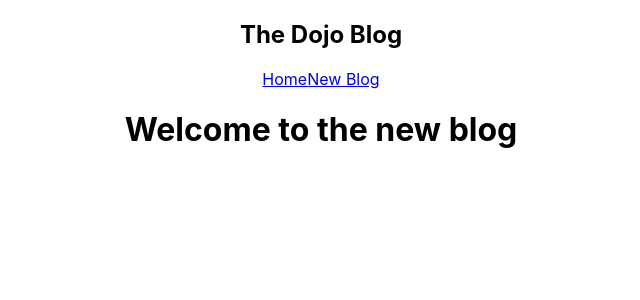
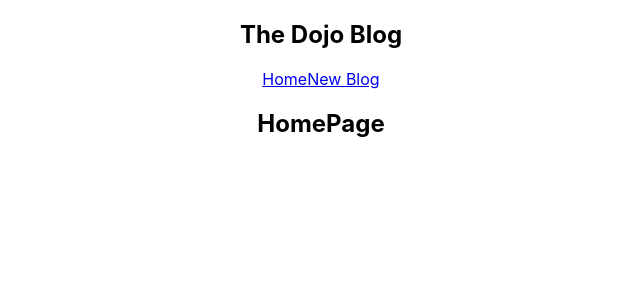
Before and after one commit to ryanminjaeshin/react-recap, a React (Create React App) app: page / in a window 1280 px wide. Shown: the top 300 px of the page, without its empty margins (319-959 px from the left). Built offline with nearby package versions, Linux system fonts and the light colour scheme.

Commit message:
add Home

```diff
--- a/src/App.js
+++ b/src/App.js
@@ -1,5 +1,6 @@
 import './App.css';
 import Navbar from './Navbar';
+import Home from './Home';
 
 function App() {
   const title = 'Welcome to the new blog';
@@ -8,7 +9,7 @@ function App() {
     <div className="App">
       <Navbar />
       <div className="content">
-        <h1>{title}</h1>
+        <Home />
       </div>
     </div>
   );
--- /dev/null
+++ b/src/Home.js
@@ -0,0 +1,9 @@
+const Home = () => {
+    return (
+        <div className="home">
+            <h2>HomePage</h2>
+        </div>
+    );
+}
+
+export default Home;
```
